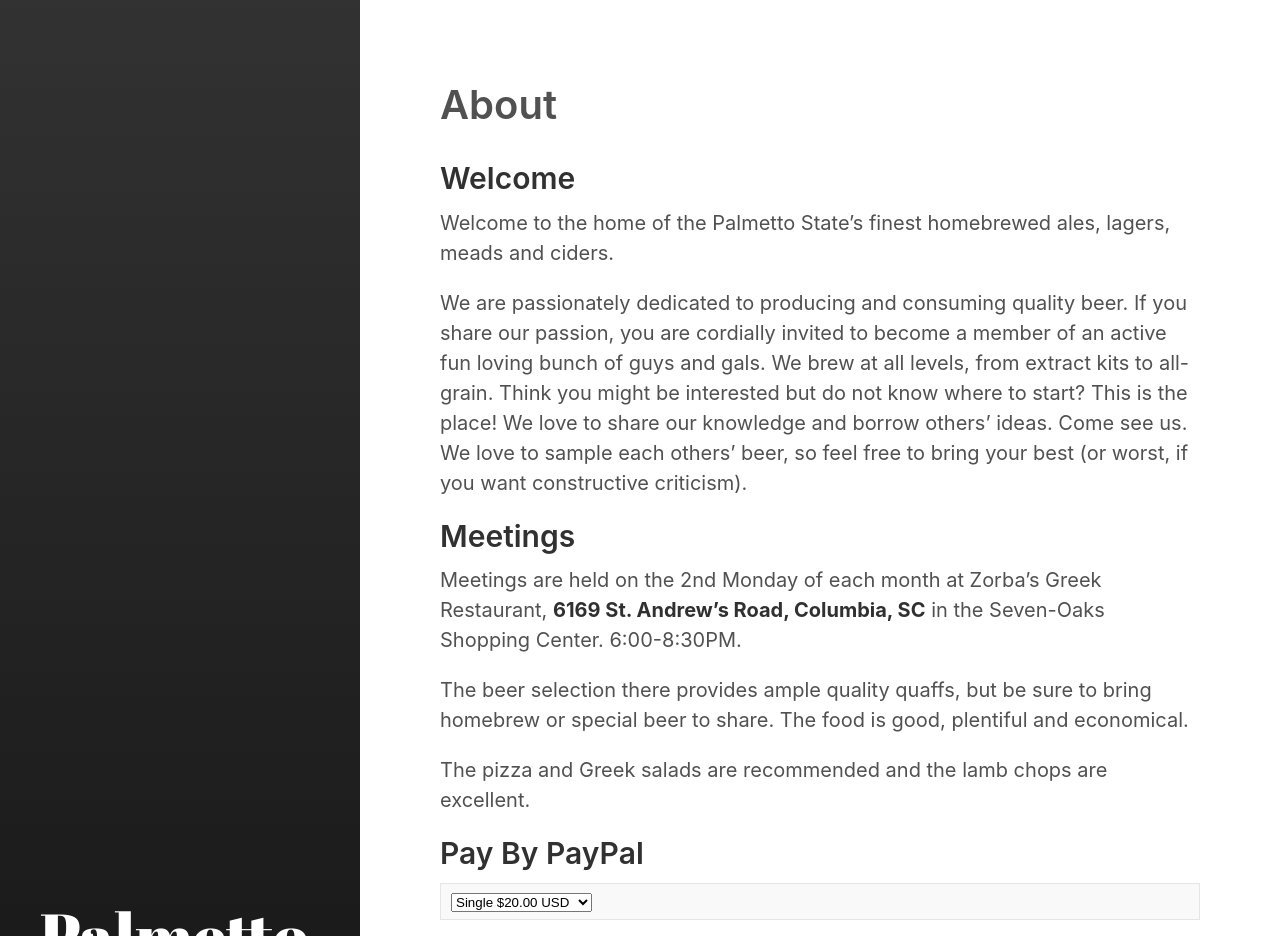
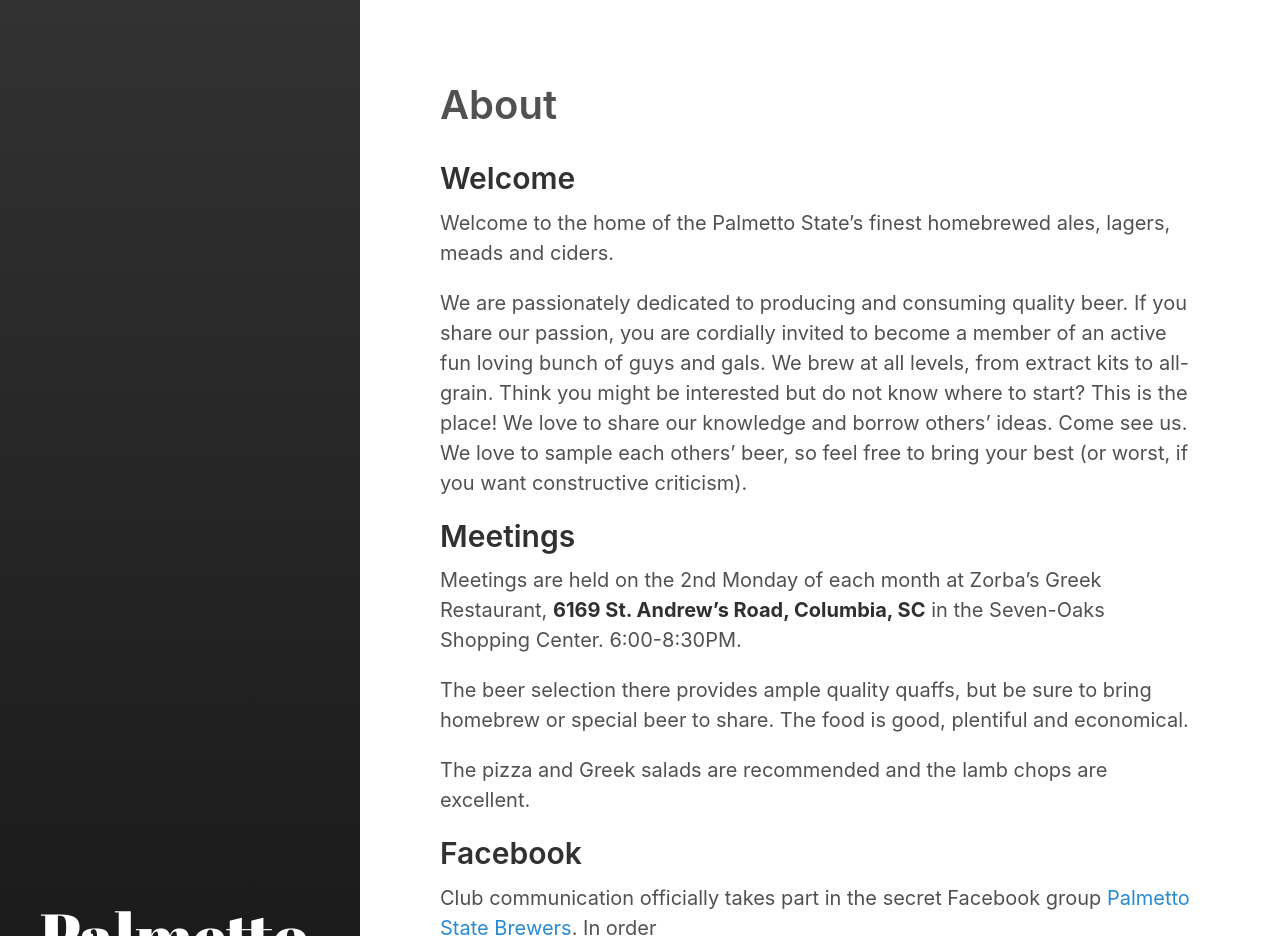
Before and after one commit to palmettostatebrewers/palmettostatebrewers.github.io, a Jekyll site: the page built from about.md, in a window 1280 px wide, cut to the strip 0-936 px from the top of the page. Built offline with Jekyll 4.4.1, drawn with Linux system fonts in a browser that asks for light colours.

Commit message:
Updated about page with FB link and Gemfile versions

```diff
--- a/Gemfile
+++ b/Gemfile
@@ -1,2 +1,3 @@
 source "https://rubygems.org"
 gemspec
+gem 'github-pages', group: :jekyll_plugins
--- a/_config.yml
+++ b/_config.yml
@@ -18,7 +18,7 @@ author:
   url:            http://beeryardtech.com
 
 paginate:         5
-# paginate_path:    '/page:num'
+paginate_path:    '/page:num'
                     # Or '/blog/page:num' if you want to move your index pages
 
 plugins:
--- a/about.md
+++ b/about.md
@@ -24,5 +24,9 @@ homebrew or special beer to share. The food is good, plentiful and economical.
 
 The pizza and Greek salads are recommended and the lamb chops are excellent.
 
+## Facebook
+
+Club communication officially takes part in the secret Facebook group [Palmetto State Brewers](https://www.facebook.com/groups/410072329138156/). In order
+
 ## Pay By PayPal
 {% include paypal-form.html %}
```
Also changed, not shown: Gemfile.lock.
